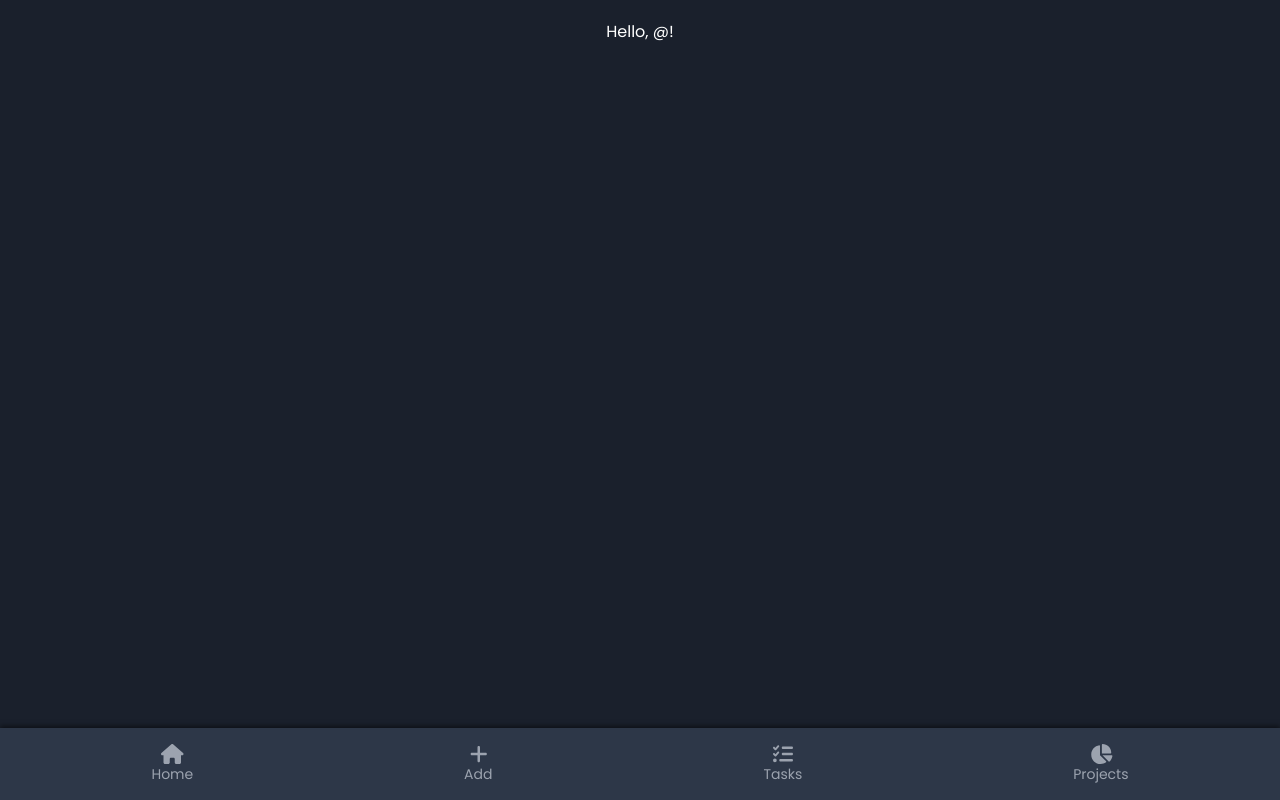
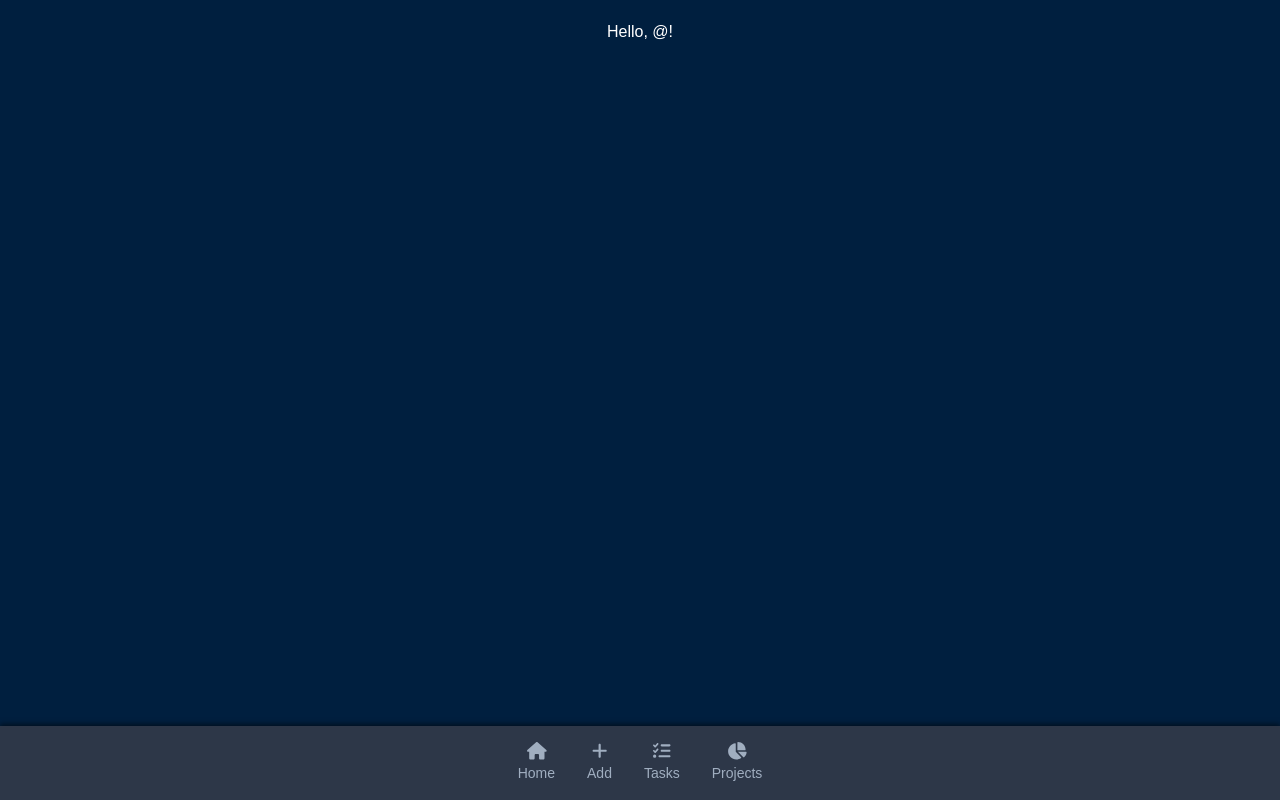
Before and after one commit to fenan-yosef/tg-mini-app, a Next.js app: page / in a window 1280 px wide. Built offline with nearby package versions, Linux system fonts and the light colour scheme.

Commit message:
😭😭

```diff
--- /dev/null
+++ b/src/app/Footer.js
@@ -0,0 +1,34 @@
+'use client'; // Enable client-side rendering
+
+import { faAdd, faHome, faPieChart, faTasks } from "@fortawesome/free-solid-svg-icons";
+import { FontAwesomeIcon } from "@fortawesome/react-fontawesome";
+import { usePathname } from "next/navigation";
+import styles from "./footer.module.css";
+
+export default function Footer() {
+    const pathname = usePathname(); // Get the current active path
+
+    const navItems = [
+        { path: "/home", icon: faHome, label: "Home" },
+        { path: "/new-task", icon: faAdd, label: "Add" },
+        { path: "/tasks", icon: faTasks, label: "Tasks" },
+        { path: "/projects", icon: faPieChart, label: "Projects" },
+    ];
+
+    return (
+        <footer className={styles.footer}>
+            <nav className={styles.nav}>
+                {navItems.map((item) => (
+                    <a
+                        key={item.path}
+                        href={item.path}
+                        className={`${styles.link} ${pathname === item.path ? styles.active : ""}`}
+                    >
+                        <FontAwesomeIcon icon={item.icon} size="lg" />
+                        <span>{item.label}</span>
+                    </a>
+                ))}
+            </nav>
+        </footer>
+    );
+}
--- /dev/null
+++ b/src/app/footer.module.css
@@ -0,0 +1,40 @@
+.footer {
+    position: fixed;
+    bottom: 0;
+    left: 0;
+    right: 0;
+    background-color: #2d3748; /* Gray 800 */
+    color: #ffffff;
+    box-shadow: 0px -2px 5px rgba(0, 0, 0, 0.5);
+    display: flex;
+    justify-content: center;
+    padding: 1rem 0;
+    z-index: 10;
+  }
+
+  .nav {
+    display: flex;
+    gap: 2rem; /* Space between items */
+  }
+
+  .link {
+    display: flex;
+    flex-direction: column;
+    align-items: center;
+    text-decoration: none;
+    color: #a0aec0; /* Gray 500 */
+    transition: color 0.3s, transform 0.2s ease-in-out;
+    font-size: 0.875rem; /* Consistent size */
+  }
+
+  .link span {
+    margin-top: 0.25rem;
+  }
+
+  .link:hover {
+    transform: translateY(-3px); /* Subtle lift */
+  }
+
+  .active {
+    color: #f56565; /* Red 500 */
+  }
--- a/src/app/globals.css
+++ b/src/app/globals.css
@@ -1,3 +1,4 @@
+/* globals.css */
 @tailwind base;
 @tailwind components;
 @tailwind utilities;
--- a/src/app/layout.js
+++ b/src/app/layout.js
@@ -1,58 +1,19 @@
-import { faAdd, faHome, faPieChart, faTasks } from "@fortawesome/free-solid-svg-icons";
-import { FontAwesomeIcon } from "@fortawesome/react-fontawesome";
-import './globals.css';
-import styles from './layout.module.css';
+import Footer from "./Footer";
+import "./globals.css";
 
 export const metadata = {
   title: "Task Manager",
 };
 
 export default function RootLayout({ children }) {
-  // Get the current pathname dynamically
-  const currentPath = typeof window !== "undefined" ? window.location.pathname : "";
-
-  // Helper function to determine if a link is active
-  const isActive = (path) => currentPath === path;
-  console.log(currentPath)
   return (
     <html lang="en">
       <head>
         <script src="https://telegram.org/js/telegram-web-app.js?56"></script>
       </head>
-      <body className={styles.body}>
-        <main className="flex-grow">{children}</main>
-        <footer className={styles.footer}>
-          <nav className={styles.nav}>
-            <a
-              href="/home"
-              className={`${styles.link} ${isActive("/home") ? "text-yellow-500" : "text-gray-400"}`}
-            >
-              <FontAwesomeIcon icon={faHome} size="lg" />
-              <span className="text-sm">Home</span>
-            </a>
-            <a
-              href="/new-task"
-              className={`${styles.link} ${isActive("/new-task") ? "text-yellow-500" : "text-gray-400"}`}
-            >
-              <FontAwesomeIcon icon={faAdd} size="lg" />
-              <span className="text-sm">Add</span>
-            </a>
-            <a
-              href="/tasks"
-              className={`${styles.link} ${isActive("/tasks") ? "text-yellow-500" : "text-gray-400"}`}
-            >
-              <FontAwesomeIcon icon={faTasks} size="lg" />
-              <span className="text-sm">Tasks</span>
-            </a>
-            <a
-              href="/projects"
-              className={`${styles.link} ${isActive("/projects") ? "text-yellow-500" : "text-gray-400"}`}
-            >
-              <FontAwesomeIcon icon={faPieChart} size="lg" />
-              <span className="text-sm">Projects</span>
-            </a>
-          </nav>
-        </footer>
+      <body>
+        <main style={{ minHeight: "calc(100vh - 4rem)" }}>{children}</main>
+        <Footer />
       </body>
     </html>
   );
--- a/src/app/layout.module.css
+++ /dev/null
@@ -1,54 +0,0 @@
-/* layout.module.css */
-
-@import url('https://fonts.googleapis.com/css2?family=Poppins:ital,wght@0,100;0,200;0,300;0,400;0,500;0,600;0,700;0,800;0,900;1,100;1,200;1,300;1,400;1,500;1,600;1,700;1,800;1,900&display=swap');
-
-.body {
-    min-height: 100vh;
-    display: flex;
-    flex-direction: column;
-    background-color: #1a202c; /* Gray 900 */
-    color: #ffffff; /* White */
-    font-family: 'poppins', Arial, Helvetica, sans-serif;
-    overflow: hidden;
-  }
-
-  .footer {
-    position: fixed;
-    bottom: 0;
-    left: 0;
-    right: 0;
-    background-color: #2d3748; /* Gray 800 */
-    color: #ffffff;
-    box-shadow: 0px -2px 5px rgba(0, 0, 0, 0.5);
-  }
-
-  .nav {
-    display: flex;
-    justify-content: space-around;
-    padding: 1rem;
-  }
-
-
-  /* layout.module.css */
-@keyframes linkBounce {
-    0%, 100% {
-      transform: translateY(0);
-    }
-    50% {
-      transform: translateY(-5px);
-    }
-  }
-
-  .link {
-    display: flex;
-    flex-direction: column;
-    align-items: center;
-    text-decoration: none;
-    transition: color 0.3s, transform 0.3s ease;
-  }
-
-  .link:hover {
-    animation: linkBounce 0.5s ease;
-    color: #34d399; /* Green on hover */
-    text-decoration: underline;
-  }
```
